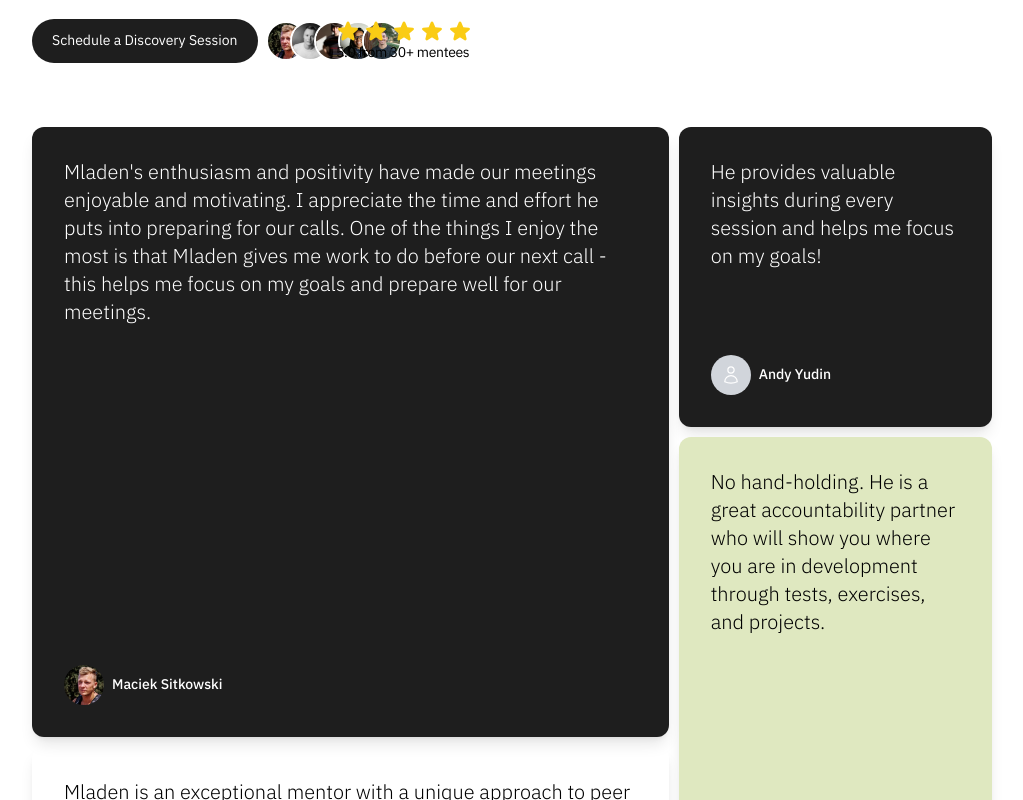
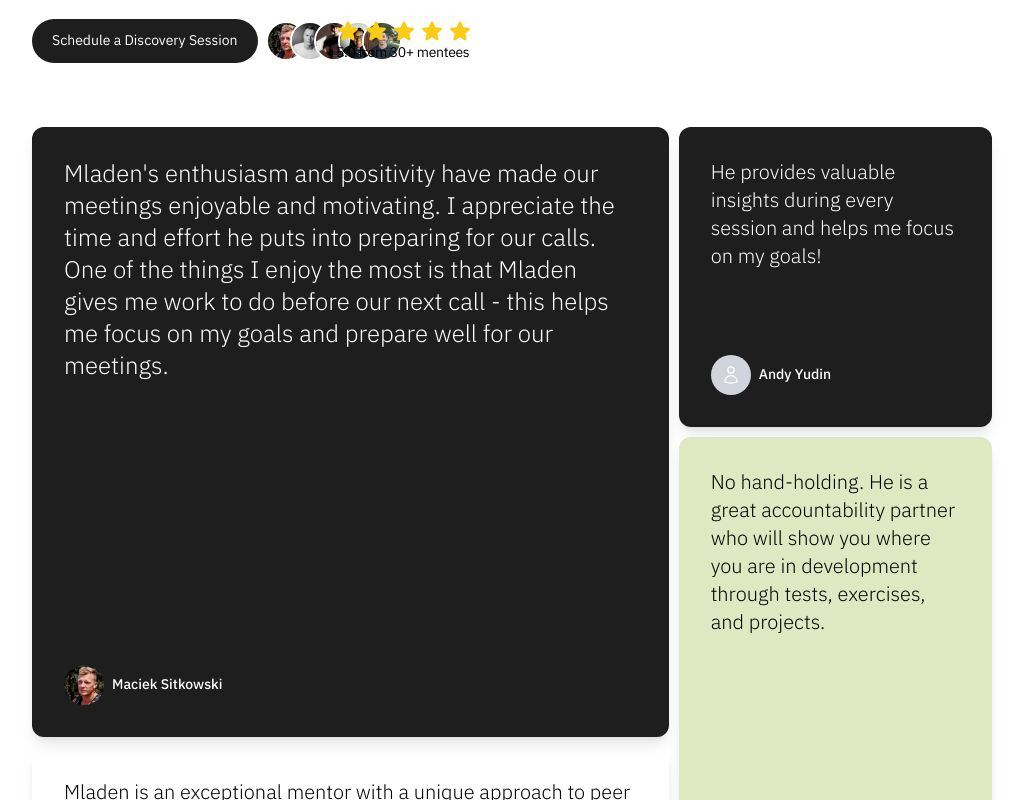
Before and after one commit to ruzicic/mladenruzicic.com, a Next.js app: page / in a window 1280 px wide. Shown: the part 3020-3820 px from the top of the page, without its empty margins (128-1151 px from the left). Built offline with nearby package versions, Linux system fonts and the light colour scheme; no server answers.

Commit message:
fix minor ui bugs found on xs/sm screens

```diff
--- a/app/components/ProjectCard.tsx
+++ b/app/components/ProjectCard.tsx
@@ -36,7 +36,12 @@ export default function ProjectCard({
         <ul className="my-4 flex flex-wrap space-x-4">
           {links.map((link) => (
             <li key={link.url}>
-              <Button href={link.url} variant="link" size="auto">
+              <Button
+                href={link.url}
+                variant="link"
+                size="auto"
+                target="_blank"
+              >
                 <span className="mr-1">{link.title}</span>
                 <Icons.externalLink className="h-4 w-4 text-gray-500" />
               </Button>
--- a/app/components/Testimonials.tsx
+++ b/app/components/Testimonials.tsx
@@ -93,10 +93,15 @@ export const Testimonials = () => {
       {TESTIMONIALS.map((testimonial) => (
         <article
           key={testimonial.text}
-          className={`${testimonial.size} text-xl ${testimonial.className}`}
+          className={`${testimonial.size} flex items-center justify-center overflow-hidden rounded-xl p-8 shadow-lg ${testimonial.className}`}
         >
-          <div className="flex flex-col justify-between">
-            <div className="line-clamp-6 font-light lg:line-clamp-none">
+          {/* important for section>article>div: w-full h-full object-cover */}
+          <div className="flex h-full w-full flex-col justify-between object-cover">
+            <div
+              className={`line-clamp-6 font-light lg:line-clamp-none ${
+                testimonial.size === "big" ? "lg:text-2xl" : "lg:text-xl"
+              }`}
+            >
               {testimonial.text}
             </div>
             <div className="flex items-center space-x-2">
--- a/app/globals.css
+++ b/app/globals.css
@@ -34,14 +34,7 @@ input[type="email"] {
 }
 
 /* Responsive Masonry: https://codepen.io/iamsaief/pen/jObaoKo */
-.masonry-wrapper > article {
-  @apply flex justify-center items-center rounded-xl overflow-hidden shadow-lg p-4 lg:p-8;
-}
 .masonry-wrapper > article > img,
-.masonry-wrapper > article > div {
-  @apply w-full h-full object-cover;
-}
-
 .masonry-wrapper {
   display: grid;
   grid-gap: 10px;
--- a/app/page.tsx
+++ b/app/page.tsx
@@ -38,8 +38,7 @@ export default function Home() {
 
         <div className="mb-16 w-full rounded-b-xl bg-[#F2FE93] py-4 text-black">
           <p className="px-4 text-center font-mono text-sm">
-            None would be possible
-            <wbr /> without the biggest support.
+            None would be possible without the biggest support.
           </p>
         </div>
       </section>
@@ -159,7 +158,7 @@ const MentoringSection = () => (
         </div>
       </div>
 
-      <ul className="my-8 flex flex-col md:my-0">
+      <ul className="my-8 flex flex-col space-y-4 md:my-0">
         {MENTORSHIP_NEXT_STEPS.map(({ index, title, description }) => (
           <li
             key={index}
```
Also changed, not shown: mdx-components.tsx (+10 -8 lines).
